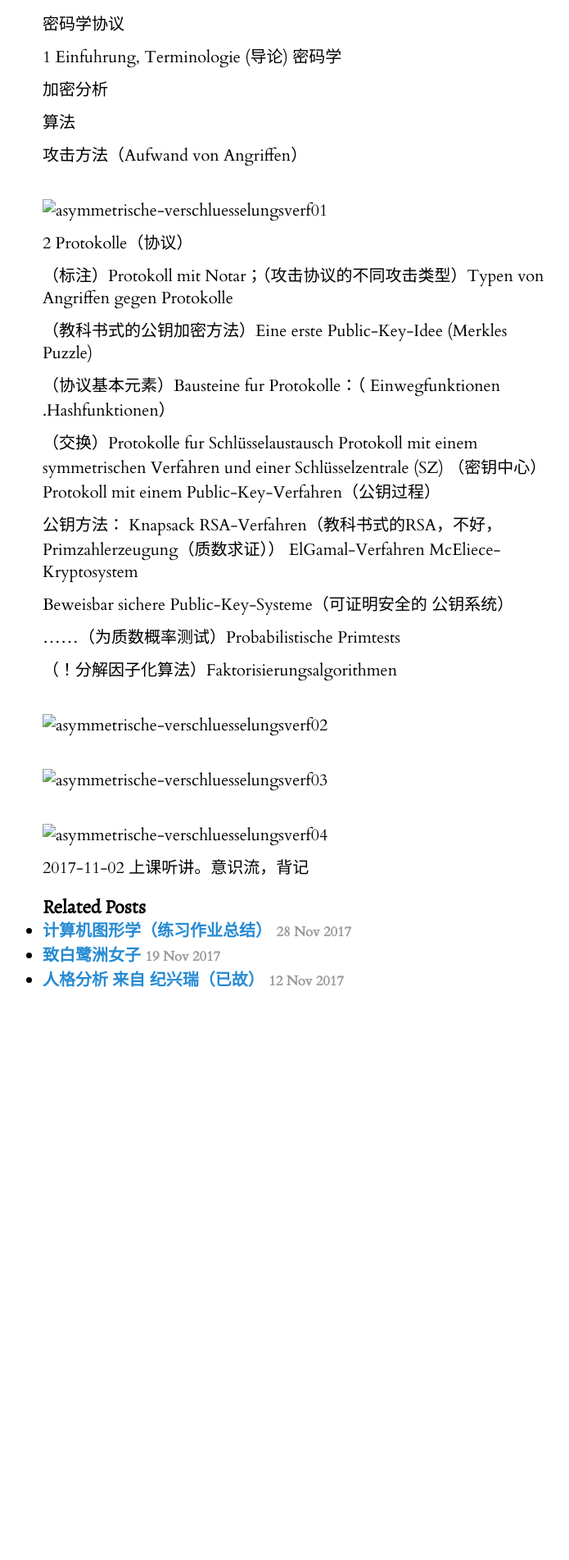
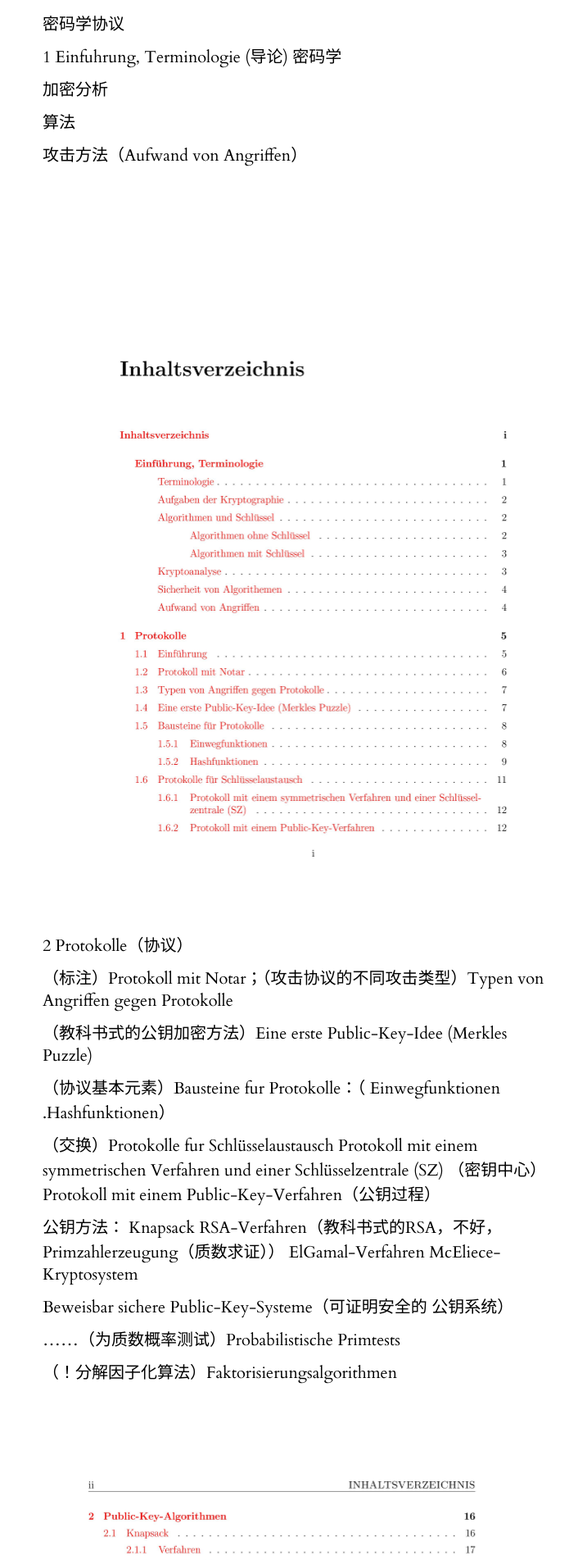
Before and after one commit to xjxuyang/xjxuyang.github.io, a Jekyll site: the page built from _posts/2017-11-01-asymmetrische-verschluesselungsverf-非对称加密.md, in a window 1280 px wide. Shown: the part 1000-2903 px from the top of the page at 82% size, without its empty margins (128-823 px from the left). Built offline with Jekyll 4.4.1, drawn with Linux system fonts in a browser that asks for light colours; some web fonts are replaced; before the commit the page ends 2329 px from its top, so only the background shows below that.

Commit message:
Update 2017-11-01-asymmetrische-verschluesselungsverf-非对称加密.md

```diff
--- a/_posts/2017-11-01-asymmetrische-verschluesselungsverf-非对称加密.md
+++ b/_posts/2017-11-01-asymmetrische-verschluesselungsverf-非对称加密.md
@@ -47,7 +47,7 @@ Public Key Kryptographie(老师给的2006讲义 自己根据中文翻译教材
 
 攻击方法（Aufwand von Angriffen）
 
-![asymmetrische-verschluesselungsverf01]({{ "/_images/0001.jpg" | absolute_url }})
+![asymmetrische-verschluesselungsverf01]({{ "/images/0001.jpg" | absolute_url }})
 
 2 Protokolle（协议）
 
@@ -71,13 +71,13 @@ Beweisbar sichere Public-Key-Systeme（可证明安全的 公钥系统）
 
 （！分解因子化算法）Faktorisierungsalgorithmen
 
-![asymmetrische-verschluesselungsverf02]({{ "/_images/0002.jpg" | absolute_url }})
+![asymmetrische-verschluesselungsverf02]({{ "/images/0002.jpg" | absolute_url }})
 
 
-![asymmetrische-verschluesselungsverf03]({{ "/_images/0003.jpg" | absolute_url }})
+![asymmetrische-verschluesselungsverf03]({{ "/images/0003.jpg" | absolute_url }})
 
 
-![asymmetrische-verschluesselungsverf04]({{ "/_images/0004.jpg" | absolute_url }})
+![asymmetrische-verschluesselungsverf04]({{ "/images/0004.jpg" | absolute_url }})
 
 
 
```
